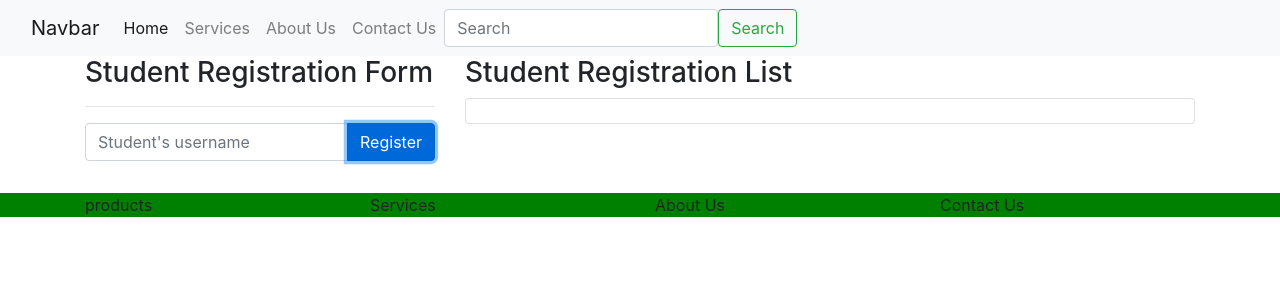
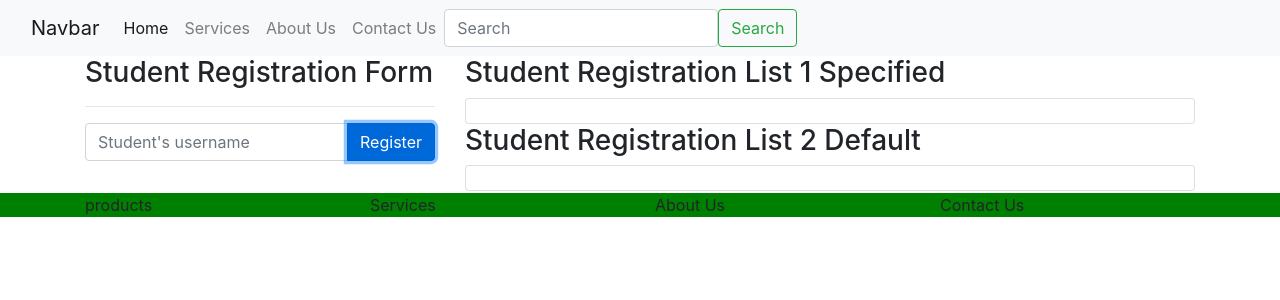
Before and after one commit to HassanBahati/vue-demo-1, a Vue app in the folder demo1/: page / in a window 1280 px wide. Both pictures are taken after a click on the button "Register". Shown: the top 300 px of the page. Built offline with nearby package versions, Linux system fonts and the light colour scheme.

Commit message:
added props

```diff
--- a/demo1/src/components/BodyComponent.vue
+++ b/demo1/src/components/BodyComponent.vue
@@ -21,23 +21,10 @@
           </div>
         </div>
       </div>
+      <!-- no colon before the unique key because we dont intend to bind it any attribute   -->
       <div class="col-8">
-        <h3>Student Registration List</h3>
-        <ol class="list-group list-group-numbered">
-          <!-- v-bind can be represented with full colon  ---interpolating with 2 braces to avoid hard coding info  -->
-
-          <!-- onSubit
-          onClick
-
-           -->
-          <li
-            class="list-group-item"
-            v-for="student in students"
-            :key="student"
-          >
-            {{ student }}
-          </li>
-        </ol>
+        <StudentList :students='students' uniqueKey="1" optionalProperty="Specified" />
+        <StudentList :students='students' uniqueKey="2"/>
       </div>
     </div>
   </div>
@@ -47,6 +34,7 @@
 
 
 <script>
+import StudentList from './studentList.vue'
 export default {
   name: "BodyComponent",
   data() {
@@ -64,7 +52,8 @@ export default {
       this.students.push(this.studentName)
     }
   },
-  components: {},
+  components: {StudentList},
+
 };
 </script>
 
--- /dev/null
+++ b/demo1/src/components/studentList.vue
@@ -0,0 +1,33 @@
+<template>
+    <div>
+        <h3>Student Registration List {{uniqueKey }} {{optionalProperty}}</h3>
+        <ol class="list-group list-group-numbered">
+          <!-- v-bind can be represented with full colon  ---interpolating with 2 braces to avoid hard coding info  -->
+
+          <!-- onSubit
+          onClick
+
+           -->
+          <li
+            class="list-group-item"
+            v-for="student in students"
+            :key="student"
+          >
+            {{ student }}
+          </li>
+        </ol>
+    </div>
+</template>
+
+<script>
+
+
+export default{
+    name:'StudentList',
+    props:{
+    students: {type:Array},
+    uniqueKey: {type: Number},
+    optionalProperty: {type:String, default:'Default'}
+  }
+};
+</script>
```
